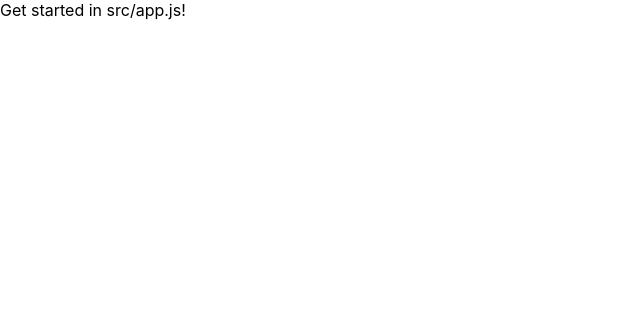
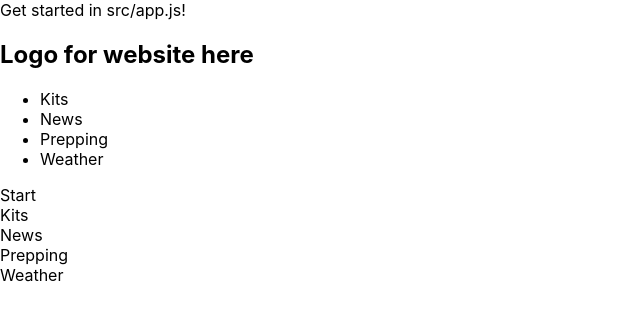
Before and after one commit to palhamel/proj-prep-frontend, a React (Create React App) app: page / in a window 1280 px wide. Shown: the top 320 px of the page, without its empty margins (0-640 px from the left). Built offline with nearby package versions, Linux system fonts and the light colour scheme.

Commit message:
Setup basic structure

```diff
--- a/src/App.js
+++ b/src/App.js
@@ -1,9 +1,24 @@
 import React from 'react'
+import { BrowserRouter, Switch, Route } from 'react-router-dom'
+// import av alla delarna
+import { Nav } from './components/Nav'
+import { Start } from './pages/Start'
+import { Kits } from 'pages/Kits'
+import { News } from 'pages/News'
+import { Prepping } from 'pages/Prepping'
+import { Weather } from 'pages/Weather'
+
 
 export const App = () => {
   return (
-    <div>
+    <main>
       Get started in src/app.js!
-    </div>
+      <Nav />
+      <Start />
+      <Kits />
+      <News />
+      <Prepping />
+      <Weather />
+    </main>
   )
 }
--- /dev/null
+++ b/src/components/Nav.js
@@ -0,0 +1,17 @@
+import React from 'react'
+
+export const Nav = () => {
+  return (
+    <nav>
+      <h1>Logo for website here</h1>
+
+      <ul>
+        <li>Kits</li>
+        <li>News</li>
+        <li>Prepping</li>
+        <li>Weather</li>
+      </ul>
+    </nav>
+
+  )
+}
--- /dev/null
+++ b/src/pages/Kits.js
@@ -0,0 +1,10 @@
+import React from 'react'
+import { BrowserRouter, Switch, Route } from 'react-router-dom'
+
+export const Kits= () => {
+  return (
+    <div>
+      Kits
+    </div>
+  )
+}
--- /dev/null
+++ b/src/pages/News.js
@@ -0,0 +1,10 @@
+import React from 'react'
+import { BrowserRouter, Switch, Route } from 'react-router-dom'
+
+export const News = () => {
+  return (
+    <div>
+      News
+    </div>
+  )
+}
--- /dev/null
+++ b/src/pages/Prepping.js
@@ -0,0 +1,10 @@
+import React from 'react'
+import { BrowserRouter, Switch, Route } from 'react-router-dom'
+
+export const Prepping = () => {
+  return (
+    <div>
+      Prepping
+    </div>
+  )
+}
--- /dev/null
+++ b/src/pages/Start.js
@@ -0,0 +1,9 @@
+import React from 'react'
+
+export const Start = () => {
+  return (
+    <div>
+      Start
+    </div>
+  )
+}
--- /dev/null
+++ b/src/pages/Weather.js
@@ -0,0 +1,10 @@
+import React from 'react'
+import { BrowserRouter, Switch, Route } from 'react-router-dom'
+
+export const Weather = () => {
+  return (
+    <div>
+      Weather
+    </div>
+  )
+}
```
